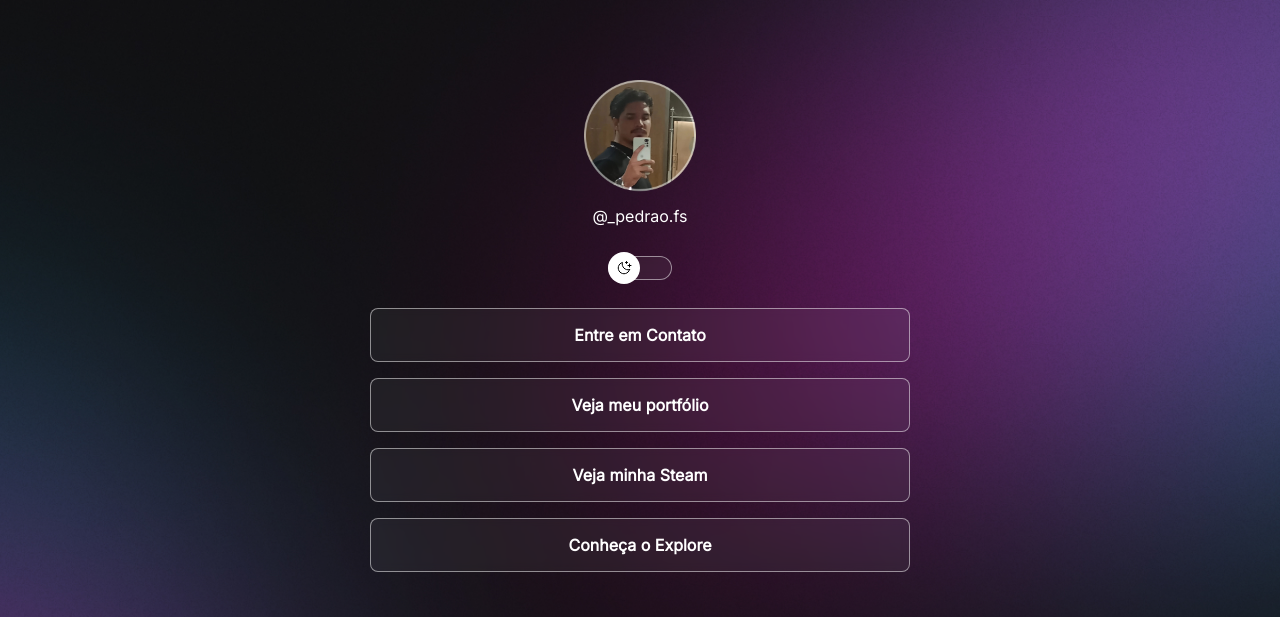
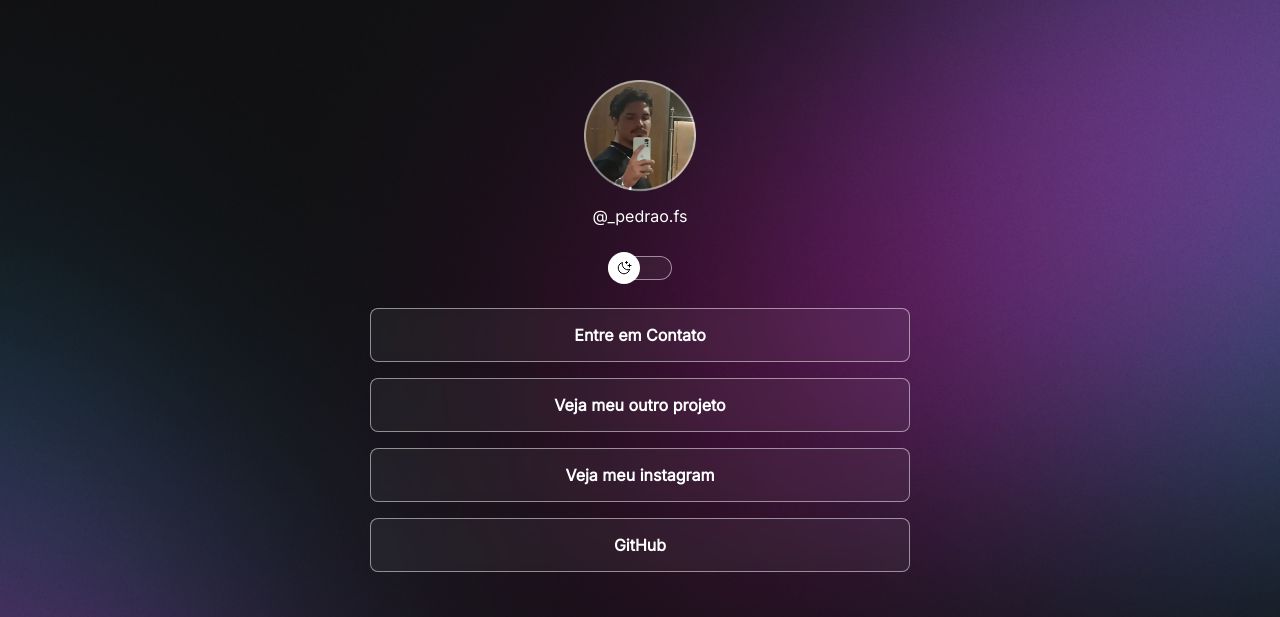
Before and after one commit to Pedrofsc012/projetodiscover, a plain HTML site: page index.html in a window 1280 px wide. Shown: the top 617 px of the page. Drawn offline with Linux system fonts and the light colour scheme.

Commit message:
troquei os links

```diff
--- a/index.html
+++ b/index.html
@@ -29,23 +29,23 @@
 
       <ul>
         <li>
-          <a href="https://www.instagram.com/_pedrao.fs/" target="_blank"
+          <a href="https://www.linkedin.com/in/pedro-felipe-8b279a289/" target="_blank"
             >Entre em Contato</a
           >
         </li>
         <li>
-          <a href="https://github.com/Pedrofsc012" target="_blank"
-            >Veja meu portfólio</a
+          <a href="https://pedrofsc012.github.io/project-DBZ/" target="_blank"
+            >Veja meu outro projeto</a
           >
         </li>
         <li>
-          <a href="https://steamcommunity.com/id/pedraofs/" target="_blank"
-            >Veja minha Steam</a
+          <a href="https://www.instagram.com/_pedrao.fs/?next=" target="_blank"
+            >Veja meu instagram</a
           >
         </li>
         <li>
-          <a href="https://rocketseat.com.br/explorer" target="_blank"
-            >Conheça o Explore</a
+          <a href="https://github.com/Pedrofsc012" target="_blank"
+            >GitHub</a
           >
         </li>
       </ul>
```
